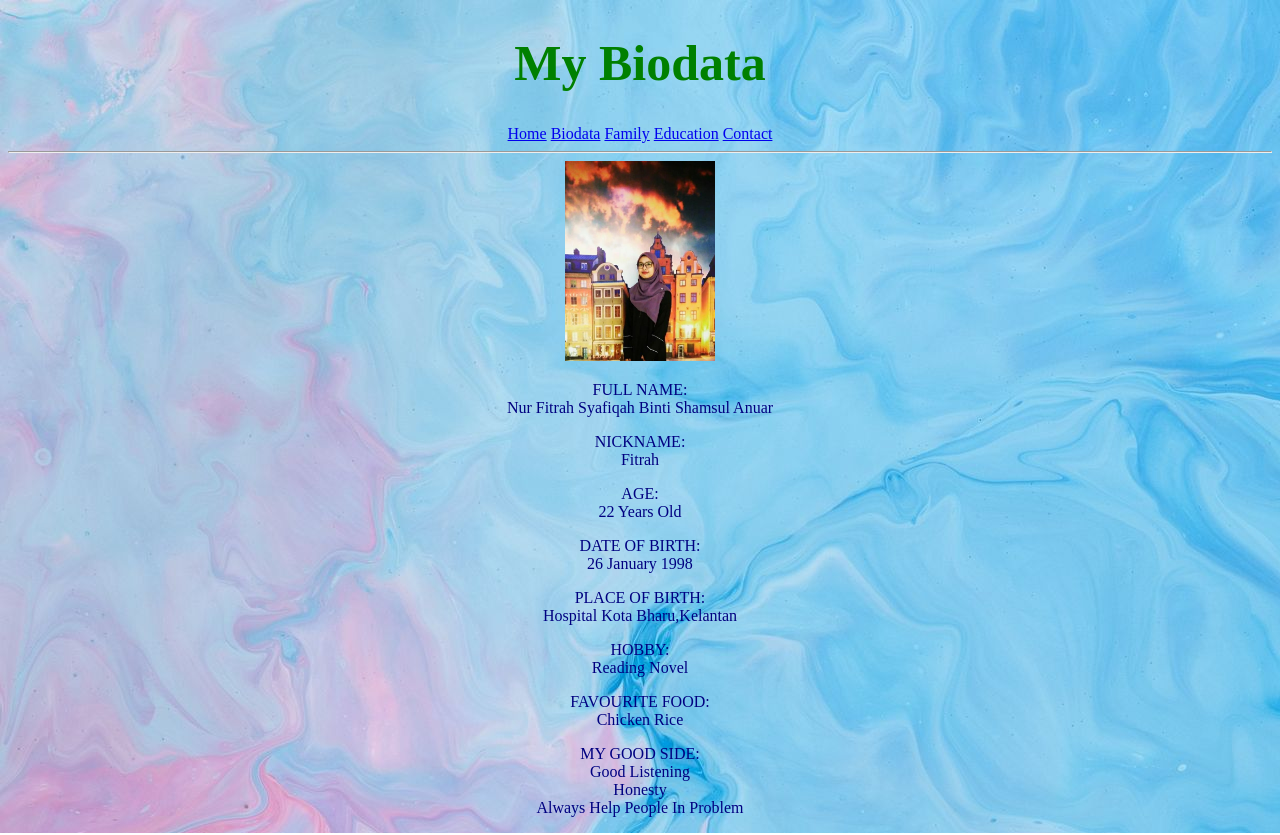
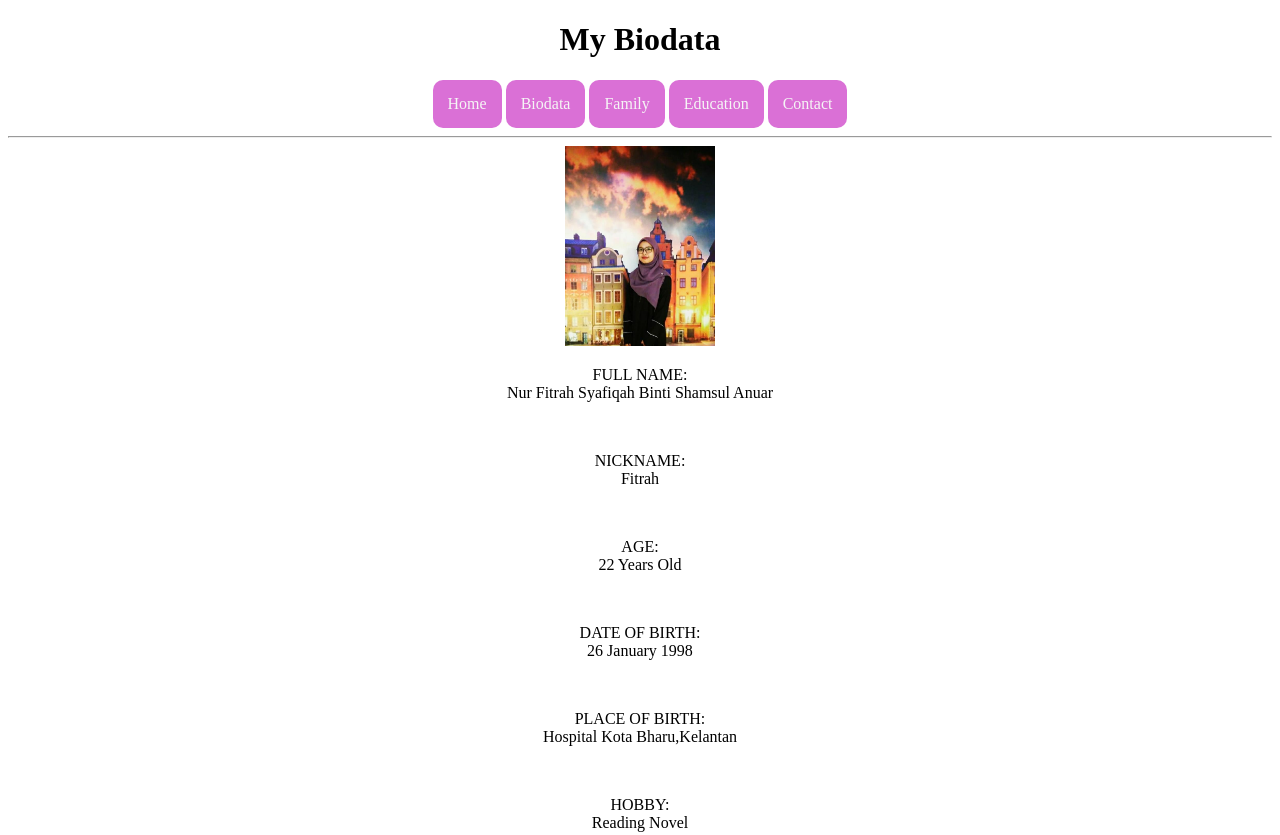
Before and after one commit to fitrahsyafiqah/Personal-Portfolio, a plain HTML site: page biodata.html in a window 1280 px wide. Shown: the top 835 px of the page. Drawn offline with Linux system fonts and the light colour scheme; a web font is replaced by a local one.

Commit message:
Update biodata.html

```diff
--- a/biodata.html
+++ b/biodata.html
@@ -1,12 +1,34 @@
 <!DOCTYPE html>
 <html>
 <head>
-<body background="images/background.jpg"></body>
+	<style>
+		a:link, a:visited
+			{
+
+				background-color:orchid;
+				color:whitesmoke;
+				padding:15px;
+				text-align:center;
+				text-decoration:none;
+				display:inline-block;
+				border-radius:10px;
+			}
+		a:hover, a:active
+			{
+				background-color: violet
+			}
+		</style>
+<body>
 
 	<title>Personal Portfolio</title>
+	<link rel="stylesheet" type="text/css" href="style.css">
+	<link rel="preconnect" href="https://fonts.gstatic.com">
+	<link href="https://fonts.googleapis.com/css2?family=Itim&display=swap" rel="stylesheet">
+	<link rel="preconnect" href="https://fonts.gstatic.com">
+	<link href="https://fonts.googleapis.com/css2?family=Oregano&display=swap" rel="stylesheet">
 </head>
 <body>
-<center><h1 style="color: green;font-size: 50px">My Biodata</h1></center>
+<center><h1>My Biodata</h1></center>
 <!--internal link-->
 <center>
 <a href="home.html">Home</a>
@@ -19,15 +41,15 @@
 
 <center><img src="images/image_fitrah.jpg" height="200px" width="150px"></img></center>
 
-<center style="color: navy">
-<p>FULL NAME:<br>Nur Fitrah Syafiqah Binti Shamsul Anuar</p>
-<p>NICKNAME:<br>Fitrah</p>
-<p>AGE:<br>22 Years Old</p>
-<p>DATE OF BIRTH:<br>26 January 1998</p>
-<p>PLACE OF BIRTH:<br>Hospital Kota Bharu,Kelantan</p>
-<p>HOBBY:<br>Reading Novel</p>
-<p>FAVOURITE FOOD:<br> Chicken Rice</p>
-<p>MY GOOD SIDE:<br> Good Listening <br> Honesty <br> Always Help People In Problem
+<center>
+<p>FULL NAME:<br>Nur Fitrah Syafiqah Binti Shamsul Anuar</p><br>
+<p>NICKNAME:<br>Fitrah</p><br>
+<p>AGE:<br>22 Years Old</p><br>
+<p>DATE OF BIRTH:<br>26 January 1998</p><br>
+<p>PLACE OF BIRTH:<br>Hospital Kota Bharu,Kelantan</p><br>
+<p>HOBBY:<br>Reading Novel</p><br>
+<p>FAVOURITE FOOD:<br> Chicken Rice</p><br>
+<p>MY GOOD SIDE:<br> Good Listening <br> Honesty <br> Always Help People In Problem<br>
 </center>
 
 
```
